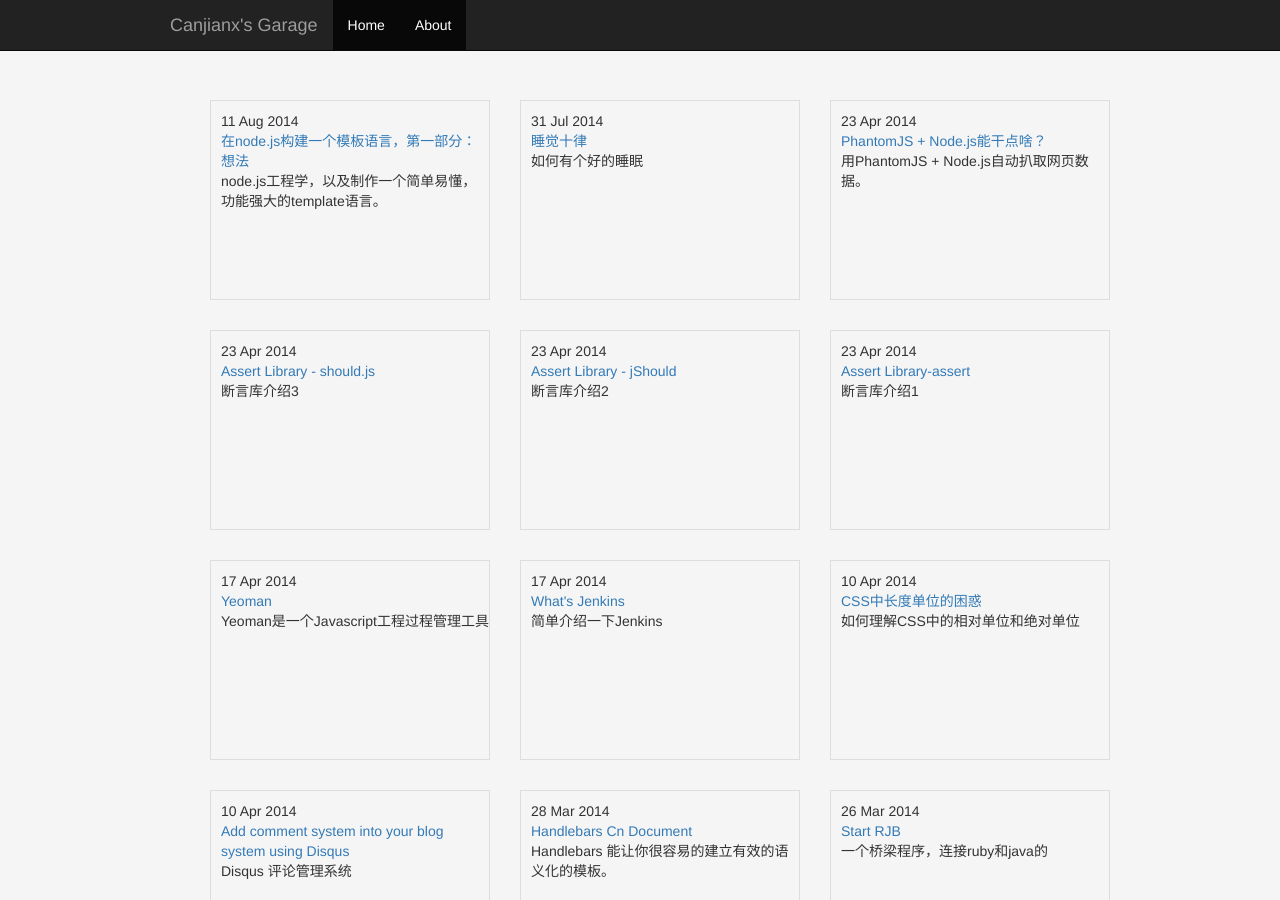
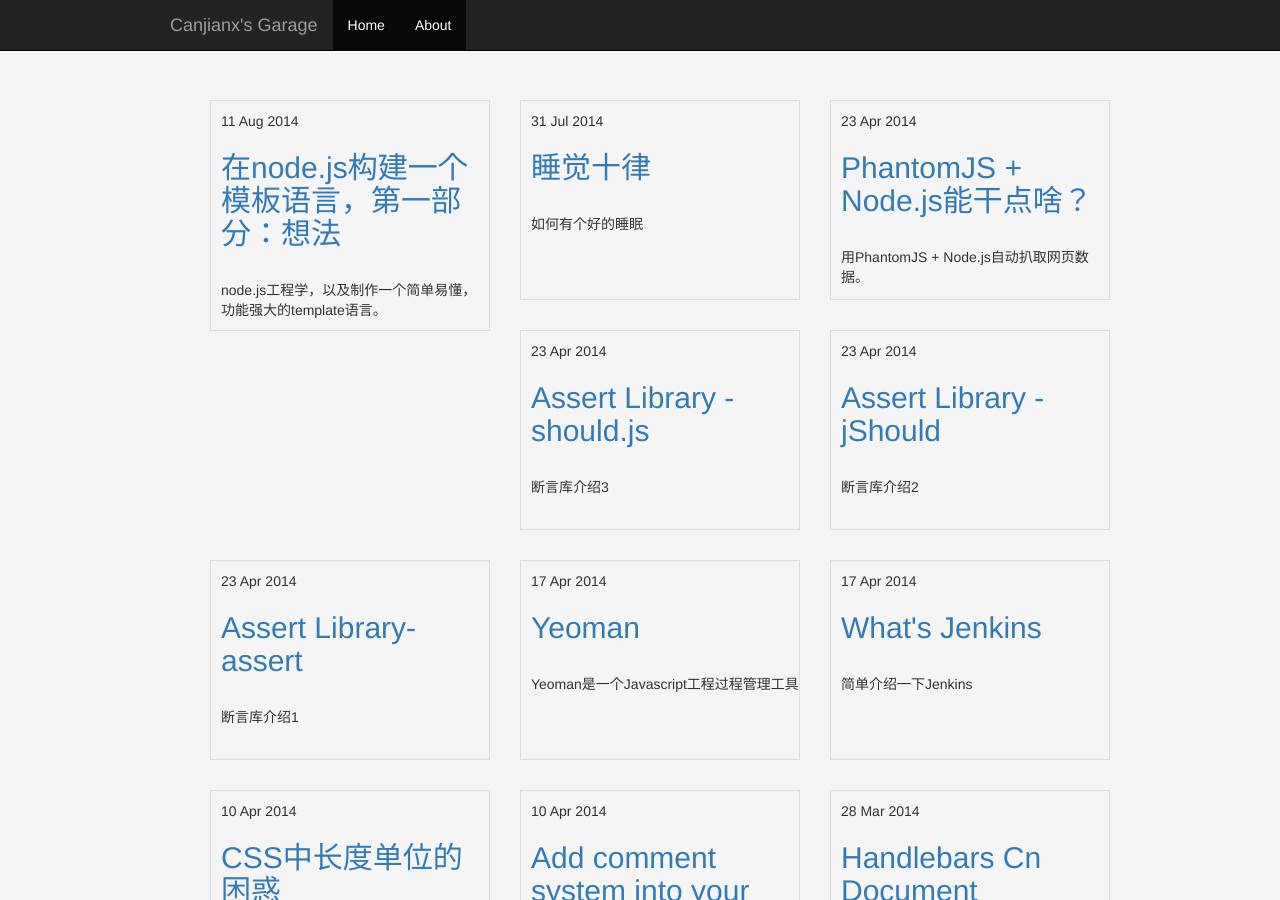
Before and after one commit to canjianx/canjianx.github.io, a Jekyll site: the page built from index.html, in a window 1280 px wide and 900 px high. Built offline with Jekyll 4.4.1, drawn with Linux system fonts in a browser that asks for light colours; nearby versions of some CDN libraries.

Commit message:
update the style of main page.

```diff
--- a/index.html
+++ b/index.html
@@ -8,7 +8,7 @@ title: Canjian's garage
     {% for post in site.posts %}
       <li class="postli col-xs-6 col-md-4">
       	<div class="postCell">
-	      	<span>{{ post.date | date_to_string }}</span><br><a href="{{ post.url }}">{{ post.title }}</a><br>
+	      	<span>{{ post.date | date_to_string }}</span><br><h2><a href="{{ post.url }}">{{ post.title }}</a></h2><br>
 	      	{{ post.excerpt | remove: '<p>' | remove: '</p>' }}
       	</div>
       </li>
```
